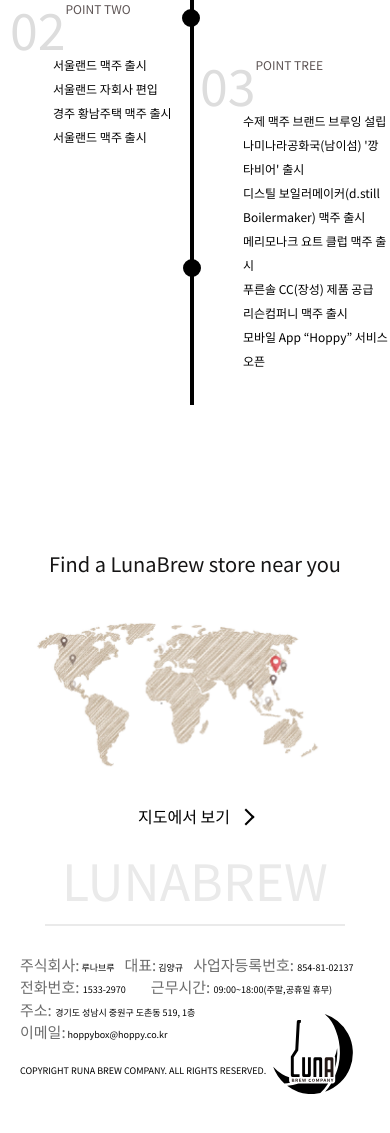
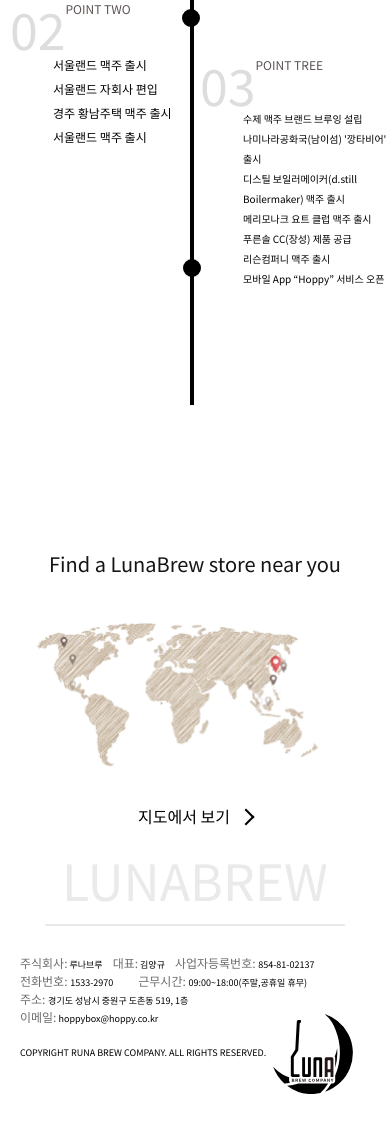
Before and after one commit to lsy077/-pf3-mo, a plain HTML site: page index.html in a window 390 px wide. Shown: the part 1272-2405 px from the top of the page. Drawn offline with Linux system fonts and the light colour scheme.

Commit message:
Add files via upload

```diff
--- a/css/footer.css
+++ b/css/footer.css
@@ -13,11 +13,12 @@
   width: auto;
   box-sizing: border-box;
   display: flex;
-  margin-left: 22px;
+  margin-left: 100px;
 }
 
 footer .wrap address{
   line-height: 1.5;
+  font-size: 15px;
 }
 footer .wrap address .first{
   display: flex;
@@ -34,10 +35,11 @@
 }
 footer .wrap address strong{
   color: #6c6c6c;
-  font-size: 15px;
+  font-size: 20px;
 }
 footer .wrap address p:nth-child(5){
   margin-top: 20px;
+  font-size: 15px;
 }
 
 footer h1 .main_logo{
--- a/css/mobile.css
+++ b/css/mobile.css
@@ -307,7 +307,7 @@
 
 }
 #history .point div.po3 div.list p{
-  font-size: 12px;
+  font-size: 10px;
   width: 145px;
   }
   #history .point div.po3 .list p:nth-child(3){
@@ -419,6 +419,12 @@
   footer .wrap address{
     font-size: 9px;
   }
+  footer .wrap address strong{
+    font-size: 12px;
+  }
+  footer .wrap address p:nth-child(5){
+    font-size: 9px;
+  }
   footer h1 .main_logo{
   top: 60px;
   left: 273px;
```
